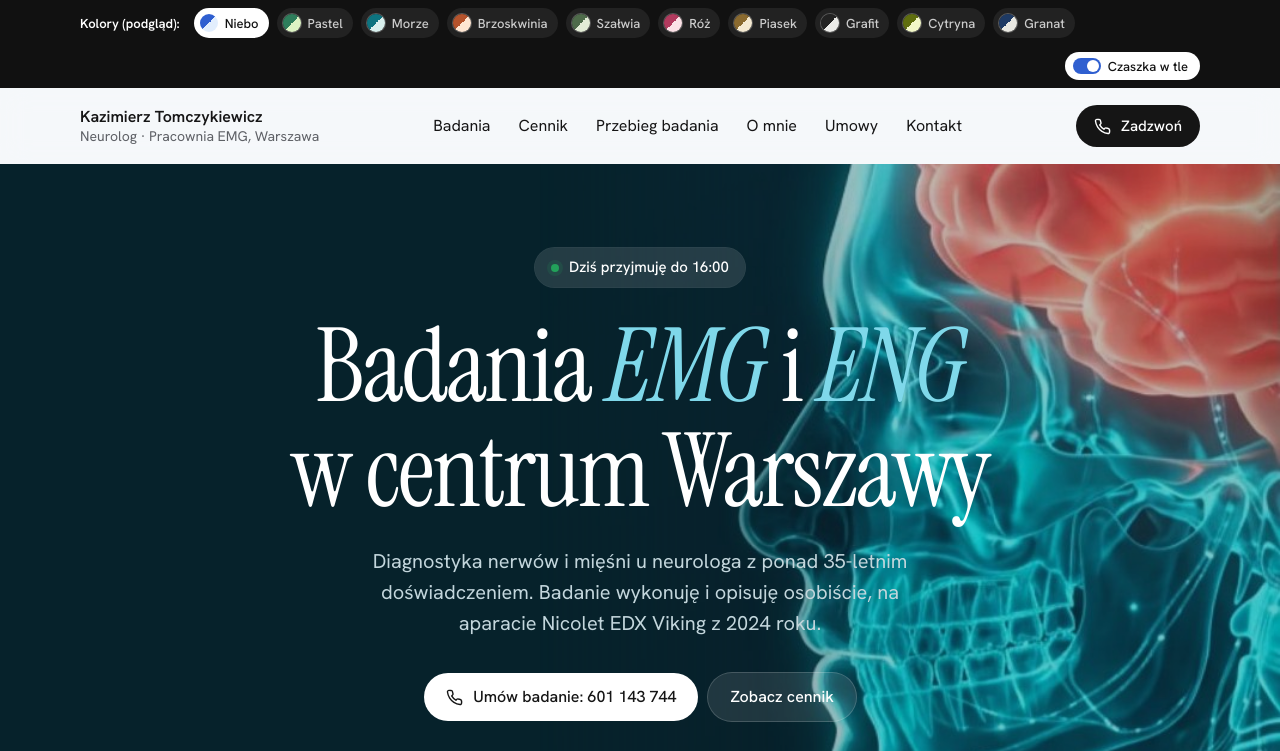
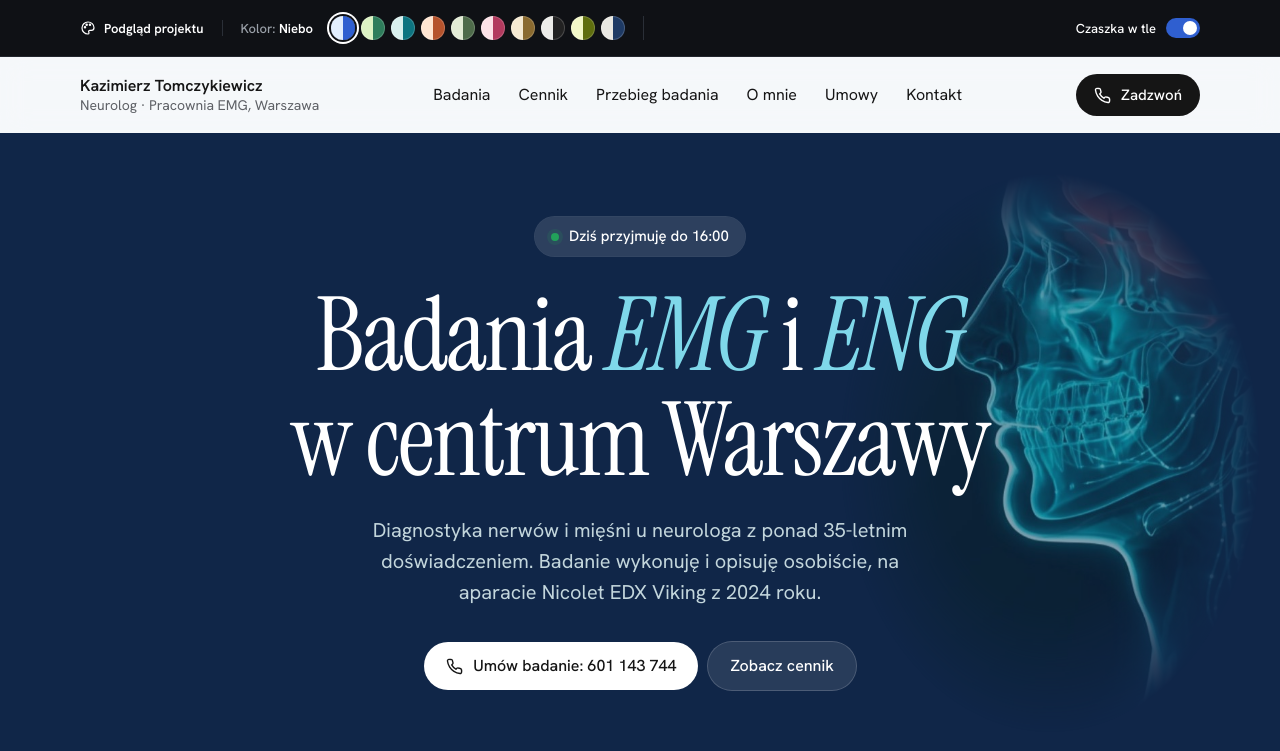
Before and after one commit to tomasz-tomczykiewicz/emg-podglad, a plain HTML site: page index.html in a window 1280 px wide. Both pictures are taken after a click on the button "Czaszka w tle". Shown: the top 751 px of the page. Drawn offline with Linux system fonts and the light colour scheme.

Commit message:
💄 style: preview panel, smaller brain, merged address box
Co-Authored-By: Claude Opus 5.5 <noreply@anthropic.com>

```diff
--- a/index.html
+++ b/index.html
@@ -31,20 +31,27 @@ p{text-wrap:pretty}
 
 
 /* ---------- podgląd kolorów (tymczasowo) ---------- */
-.palbar{background:#111;color:#ddd;font:500 13px/1 var(--sans)}
-.palbar .wrap{display:flex;align-items:center;gap:14px;min-height:52px;flex-wrap:wrap;padding:8px 0}
-.palbar b{color:#fff;font-weight:600;white-space:nowrap}
-.palbar .sw{display:flex;gap:8px;flex-wrap:wrap}
-.palbar button{all:unset;cursor:pointer;display:inline-flex;align-items:center;gap:7px;padding:6px 10px 6px 6px;border-radius:999px;background:#222;color:#ccc;transition:background-color 150ms}
-.palbar button i{width:18px;height:18px;border-radius:50%;background:linear-gradient(135deg,var(--a) 0 50%,var(--s) 50% 100%);box-shadow:0 0 0 1px rgba(255,255,255,.25)}
-.palbar button[aria-pressed="true"]{background:#fff;color:#111}
-.palbar button:focus-visible{outline:2px solid #fff;outline-offset:2px}
-.palbar .toggle{margin-left:auto;padding:6px 12px 6px 8px}
-.palbar .toggle .tg{width:28px;height:16px;border-radius:999px;background:#444;position:relative;box-shadow:none;transition:background-color 150ms}
-.palbar .toggle .tg::after{content:"";position:absolute;top:2px;left:2px;width:12px;height:12px;border-radius:50%;background:#fff;transition:transform 160ms cubic-bezier(0.23,1,0.32,1)}
-.palbar .toggle[aria-pressed="true"]{background:#fff;color:#111}
-.palbar .toggle[aria-pressed="true"] .tg{background:#2F5FD0}
-.palbar .toggle[aria-pressed="true"] .tg::after{transform:translateX(12px)}
+.palbar{background:#0F1115;color:#9AA0A8;font:500 13px/1 var(--sans);border-bottom:1px solid #22262D}
+.palbar .wrap{display:flex;align-items:center;gap:18px;min-height:56px;overflow-x:auto;scrollbar-width:none}
+.palbar .wrap::-webkit-scrollbar{display:none}
+.pb-title{display:inline-flex;align-items:center;gap:8px;color:#fff;font-weight:600;white-space:nowrap;padding-right:18px;border-right:1px solid #2A2F37}
+.pb-title svg{width:16px;height:16px}
+.pb-lab{white-space:nowrap}
+.pb-lab b{color:#fff;font-weight:600}
+.palbar .sw{display:flex;gap:6px;padding:4px 0}
+.palbar .sw button{all:unset;cursor:pointer;width:24px;height:24px;border-radius:50%;flex:none;position:relative;
+  background:conic-gradient(var(--a) 0 50%,var(--s) 50% 100%);box-shadow:inset 0 0 0 1px rgba(255,255,255,.18);transition:transform 160ms cubic-bezier(0.23,1,0.32,1)}
+.palbar .sw button[aria-pressed="true"]{box-shadow:0 0 0 2px #0F1115,0 0 0 4px #fff}
+.palbar .sw button:active{transform:scale(.92)}
+@media (hover:hover) and (pointer:fine){.palbar .sw button:hover{transform:scale(1.12)}}
+.palbar button:focus-visible{outline:2px solid #fff;outline-offset:3px}
+.pb-sep{width:1px;height:24px;background:#2A2F37;flex:none}
+.palbar .toggle{all:unset;cursor:pointer;display:inline-flex;align-items:center;gap:10px;white-space:nowrap;color:#C9CED6;margin-left:auto}
+.palbar .toggle .tg{width:34px;height:20px;border-radius:999px;background:#2A2F37;position:relative;transition:background-color 160ms}
+.palbar .toggle .tg::after{content:"";position:absolute;top:3px;left:3px;width:14px;height:14px;border-radius:50%;background:#fff;transition:transform 180ms cubic-bezier(0.23,1,0.32,1)}
+.palbar .toggle[aria-pressed="true"]{color:#fff}
+.palbar .toggle[aria-pressed="true"] .tg{background:var(--blue)}
+.palbar .toggle[aria-pressed="true"] .tg::after{transform:translateX(14px)}
 
 /* ---------- pills ---------- */
 .pill{display:inline-flex;align-items:center;gap:10px;height:48px;padding:0 22px;border-radius:999px;font:500 16px/1 var(--sans);text-decoration:none;white-space:nowrap;transition:transform 160ms var(--ease),background-color 160ms var(--ease),box-shadow 160ms var(--ease)}
@@ -102,10 +109,10 @@ p{text-wrap:pretty}
 .tile-sand .cap span{display:block;font-size:14px;color:var(--ink-2);margin-top:2px}
 .tile-sand{text-decoration:none;color:var(--ink)}
 /* czaszka w tle (opcja z paska podglądu) */
-.hero-brain{display:none;position:absolute;top:0;right:0;bottom:0;width:min(58%,860px);z-index:-1;
-  background:url(mozg-tlo.jpg) 55% 20%/cover no-repeat;opacity:.75;
-  -webkit-mask-image:linear-gradient(to right,transparent 0,#000 45%);mask-image:linear-gradient(to right,transparent 0,#000 45%)}
-html.brain .hero{background:#06222B;color:#fff}
+.hero-brain{display:none;position:absolute;top:40px;right:max(20px,calc(50% - 640px));width:420px;height:560px;z-index:-1;
+  background:url(mozg-tlo.jpg) 50% 30%/cover no-repeat;opacity:.55;
+  -webkit-mask-image:radial-gradient(closest-side,#000 55%,transparent 100%);mask-image:radial-gradient(closest-side,#000 55%,transparent 100%)}
+html.brain .hero{background:color-mix(in srgb,var(--blue) 22%,#071621);color:#fff}
 html.brain .hero::before{display:none}
 html.brain .hero-brain{display:block}
 html.brain .hero h1 em{color:#7FD8EA}
@@ -113,7 +120,7 @@ html.brain .hero .sub{color:#C3D6DC}
 html.brain .badge{background:rgba(255,255,255,.12);color:#fff;box-shadow:0 0 0 1px rgba(255,255,255,.15)}
 html.brain .hero .pill-dark{background:#fff;color:var(--ink)}
 html.brain .hero .pill-light{background:rgba(255,255,255,.1);color:#fff;box-shadow:0 0 0 1px rgba(255,255,255,.25)}
-@media (max-width:600px){.hero-brain{width:100%;opacity:.35;-webkit-mask-image:linear-gradient(to bottom,#000 30%,transparent 80%);mask-image:linear-gradient(to bottom,#000 30%,transparent 80%)}}
+@media (max-width:960px){.hero-brain{width:300px;height:400px;right:-40px;top:20px;opacity:.35}}
 /* ---------- stats ---------- */
 .stats{display:grid;grid-template-columns:repeat(3,1fr);margin:112px 0 0}
 .stat{text-align:center;padding:12px 16px}
@@ -187,12 +194,13 @@ details.prices[open] summary::after{transform:rotate(45deg)}
 .contact{margin:120px auto 0;border-radius:36px;overflow:hidden;position:relative;color:var(--ink);padding:72px 56px;
   background:linear-gradient(150deg,var(--c1) 0%,var(--c2) 50%,var(--c3) 100%)}
 .contact h2{font-size:clamp(40px,5vw,64px)}
+.contact .mail{margin:-28px 0 40px;font-size:17px}
 .contact .tel{display:inline-block;margin:18px 0 44px;font:italic 400 clamp(56px,8vw,104px)/1 var(--serif);text-decoration:none;letter-spacing:-.01em}
-.cgrid{display:grid;grid-template-columns:repeat(4,1fr);gap:16px}
+.cgrid{display:grid;grid-template-columns:repeat(3,1fr);gap:16px}
 .pay{display:grid;gap:8px;margin-bottom:14px}
 .pay span{display:flex;align-items:center;gap:10px;background:#fff;border-radius:12px;padding:10px 12px;font-size:15px;font-weight:500}
 .pay svg{width:22px;height:22px;color:var(--blue);flex:none}
-@media (max-width:1100px) and (min-width:961px){.cgrid{grid-template-columns:1fr 1fr}}
+
 .cbox{background:rgba(255,255,255,.6);border-radius:var(--r-md);padding:24px}
 .cbox h3{font:600 14px/1 var(--sans);letter-spacing:.02em;margin-bottom:14px;opacity:.85}
 .cbox p{margin:0 0 8px;font-size:16px}
@@ -248,7 +256,13 @@ footer .wrap{display:flex;justify-content:space-between;flex-wrap:wrap;gap:12px}
 </head>
 <body>
 
-<div class="palbar" role="group" aria-label="Wybór kolorów (podgląd)"><div class="wrap"><b>Kolory (podgląd):</b><div class="sw" id="sw"></div><button type="button" id="brainbtn" class="toggle" aria-pressed="false"><i class="tg"></i>Czaszka w tle</button></div></div>
+<div class="palbar" role="group" aria-label="Ustawienia podglądu"><div class="wrap">
+  <span class="pb-title"><svg viewBox="0 0 24 24" fill="none" stroke="currentColor" stroke-width="1.8" stroke-linecap="round" stroke-linejoin="round" aria-hidden="true"><path d="M12 3a9 9 0 1 0 0 18c1 0 1.5-.8 1.5-1.6 0-.9-.6-1.4-.6-2.2 0-.9.7-1.6 1.6-1.6H17a4 4 0 0 0 4-4C21 6.6 17 3 12 3z"/><circle cx="7.5" cy="11" r="1"/><circle cx="10" cy="7" r="1"/><circle cx="15" cy="7" r="1"/></svg>Podgląd projektu</span>
+  <span class="pb-lab">Kolor: <b id="palname">Niebo</b></span>
+  <div class="sw" id="sw"></div>
+  <span class="pb-sep" aria-hidden="true"></span>
+  <button type="button" id="brainbtn" class="toggle" aria-pressed="false"><span>Czaszka w tle</span><i class="tg"></i></button>
+</div></div>
 <header class="nav">
   <div class="wrap">
     <a class="who" href="#">
@@ -395,6 +409,7 @@ footer .wrap{display:flex;justify-content:space-between;flex-wrap:wrap;gap:12px}
     <div class="contact" id="kontakt">
       <h2>Umów się <em>telefonicznie</em></h2>
       <a class="tel" href="tel:+48601143744">601 143 744</a>
+      <p class="mail">Pytania możesz też wysłać mailem: <a href="mailto:kaziura@emg.org.pl">kaziura@emg.org.pl</a></p>
       <div class="cgrid">
         <div class="cbox">
           <h3>Godziny przyjęć</h3>
@@ -407,15 +422,10 @@ footer .wrap{display:flex;justify-content:space-between;flex-wrap:wrap;gap:12px}
           </table>
         </div>
         <div class="cbox">
-          <h3>Adres</h3>
+          <h3>Adres i dojazd</h3>
           <p><b>ul. Emilii Plater 25 lok. 4</b><br>00-688 Warszawa</p>
-          <p>2. piętro, winda. Wejście przez bramę, klatka po lewej. Ok. 6 minut pieszo od Dworca Centralnego.</p>
-        </div>
-        <div class="cbox">
-          <h3>Dojazd i e-mail</h3>
-          <p>Odcinek między ul. Wspólną a Hożą, w pobliżu hotelu Marriott.</p>
-          <p><a href="mailto:kaziura@emg.org.pl">kaziura@emg.org.pl</a></p>
-          <a class="pill pill-light" href="https://www.google.com/maps/search/?api=1&query=Emilii+Plater+25,+00-688+Warszawa" target="_blank" rel="noopener">Otwórz mapę</a>
+          <p>Odcinek między ul. Wspólną a Hożą, w pobliżu hotelu Marriott, ok. 6 minut pieszo od Dworca Centralnego.</p>
+          <p>Wejście przez bramę, klatka schodowa po lewej, 2. piętro, winda.</p>
         </div>
         <div class="cbox">
           <h3>Płatność</h3>
@@ -465,11 +475,12 @@ footer .wrap{display:flex;justify-content:space-between;flex-wrap:wrap;gap:12px}
     st.setProperty('--blue',p[1]); st.setProperty('--blue-soft',p[2]); st.setProperty('--bg',p[3]);
     ['b','t','c'].forEach(function(k,j){ p[4+j].forEach(function(v,n){ st.setProperty('--'+k+(n+1),v) }) });
     box.querySelectorAll('button').forEach(function(b,j){b.setAttribute('aria-pressed',j===i)});
+    document.getElementById('palname').textContent=p[0];
     try{localStorage.setItem('emg-pal2',i)}catch(e){}
   }
   P.forEach(function(p,i){
     var b=document.createElement('button'); b.type='button';
-    b.innerHTML='<i style="--a:'+p[1]+';--s:'+p[5][1]+'"></i>'+p[0];
+    b.style.setProperty('--a',p[1]); b.style.setProperty('--s',p[5][1]); b.title=p[0]; b.setAttribute('aria-label','Kolory: '+p[0]);
     b.addEventListener('click',function(){apply(i)}); box.appendChild(b);
   });
   var saved=0; try{saved=+localStorage.getItem('emg-pal2')||0}catch(e){}
```
